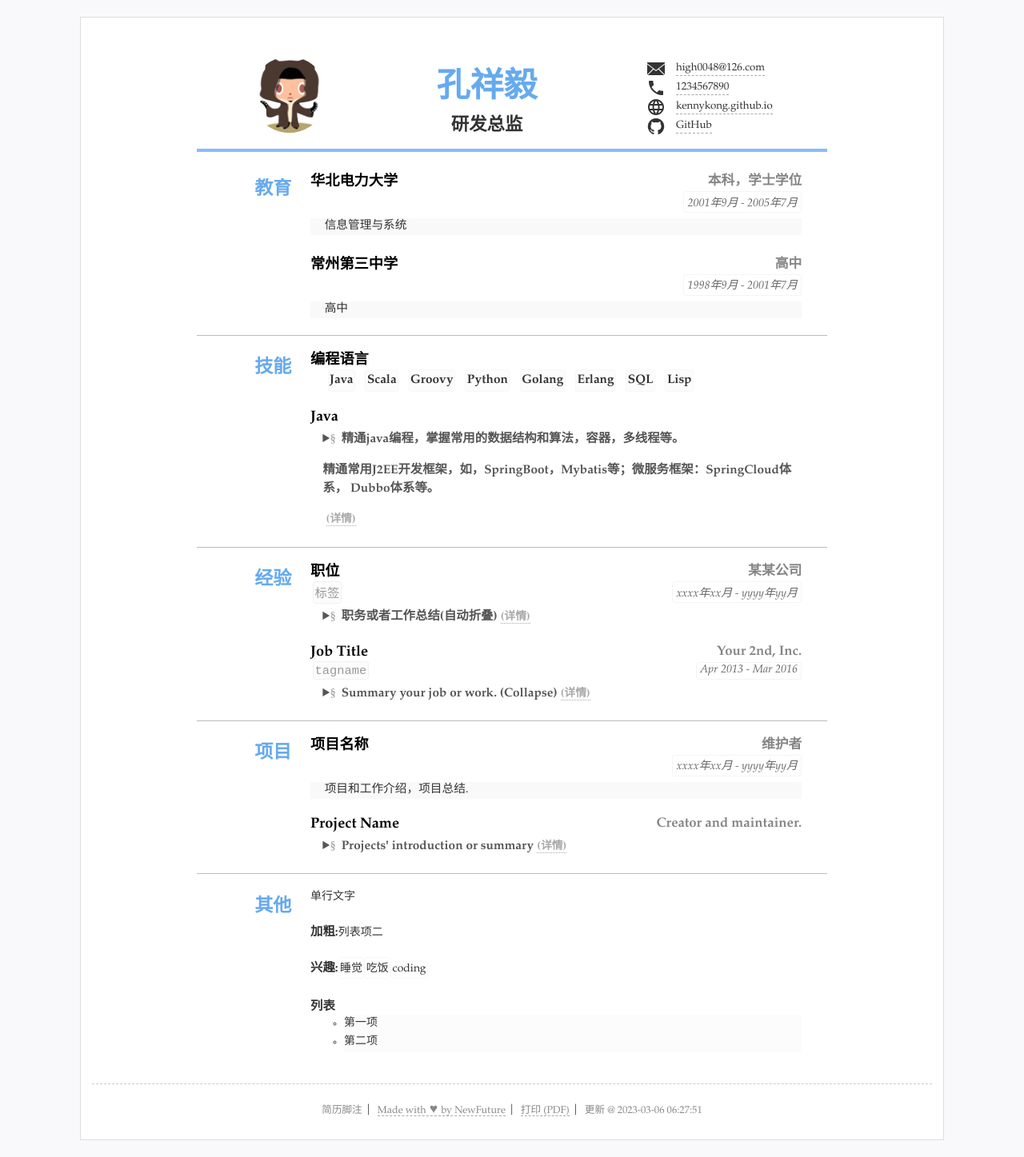
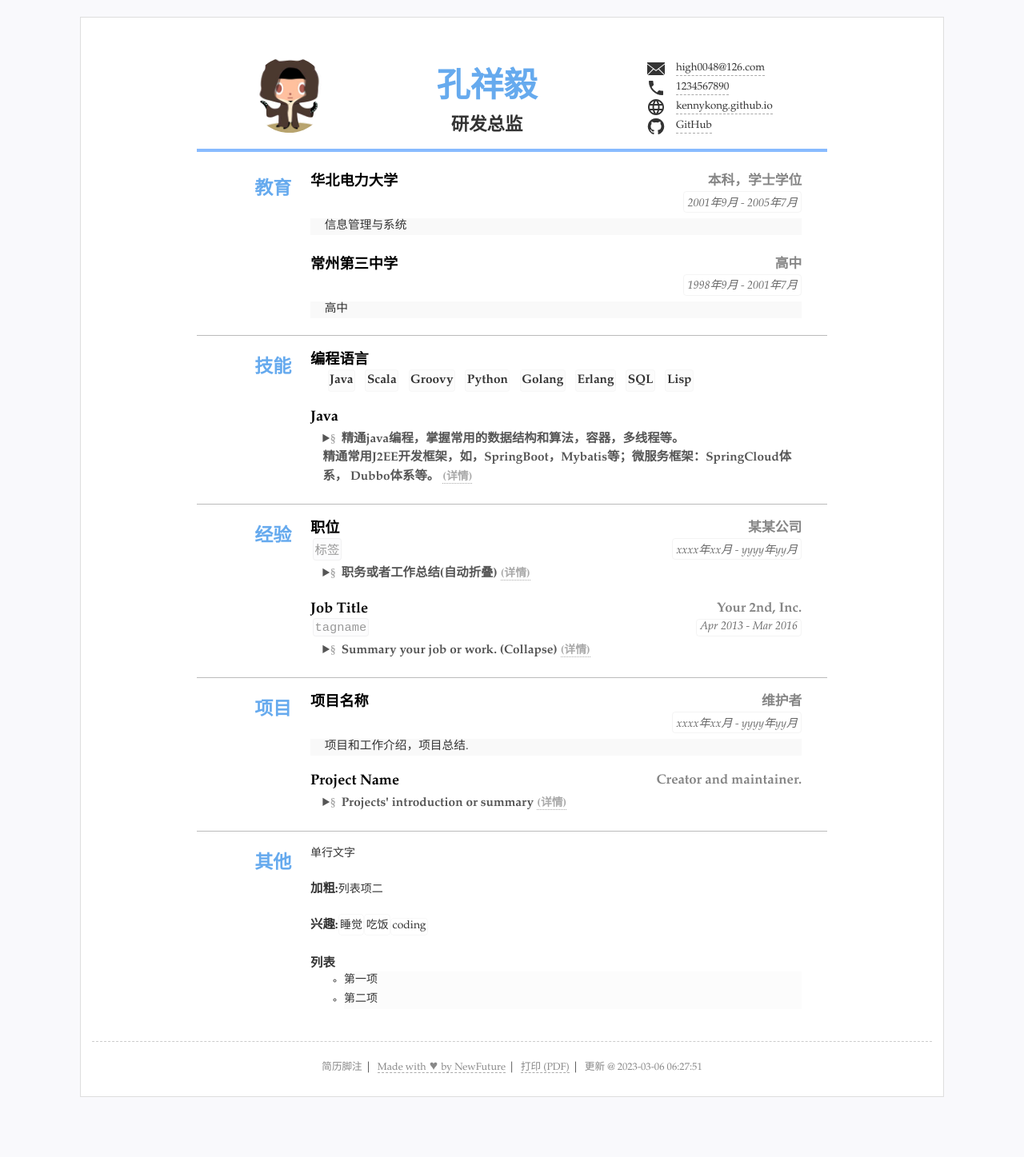
Before and after one commit to kennykong/resume, a Jekyll site: the page built from index.html, in a window 1280 px wide. Shown: the whole page at 80% size. Built offline with Jekyll 4.4.1, drawn with Linux system fonts in a browser that asks for light colours; after the commit the page ends 1393 px from its top, so only the background shows below that.

```diff
--- a/_data/resume.yml
+++ b/_data/resume.yml
@@ -53,7 +53,7 @@ main: #简历主要内容，
     - SQL
     - Lisp
   - title: Java
-    summary: 精通java编程，掌握常用的数据结构和算法，容器，多线程等。<p/>精通常用J2EE开发框架，如，SpringBoot，Mybatis等；微服务框架：SpringCloud体系， Dubbo体系等。
+    summary: 精通java编程，掌握常用的数据结构和算法，容器，多线程等。<br/>精通常用J2EE开发框架，如，SpringBoot，Mybatis等；微服务框架：SpringCloud体系， Dubbo体系等。
     detail:
     # java
       精通java编程，掌握常用的数据结构和算法，容器，多线程等。
```
